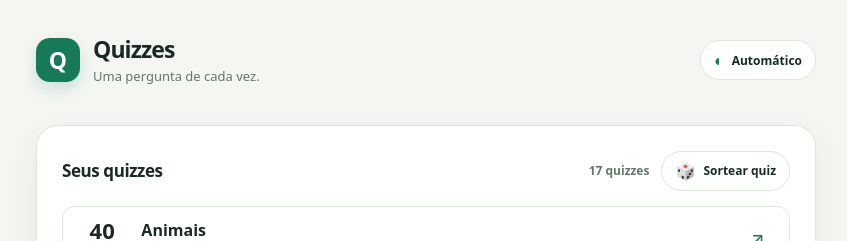
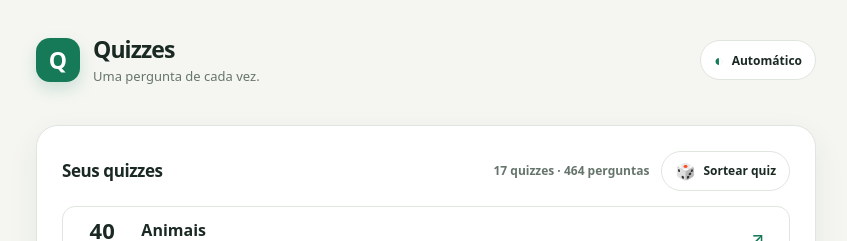
Before and after one commit to whatysonneves/quizzes, a website built with Vite: page index.html in a window 1280 px wide. Shown: the top 241 px of the page, without its empty margins (214-1061 px from the left). Built offline with nearby package versions, Linux system fonts and the light colour scheme; some packages are replaced by stand-ins of ours.

Commit message:
Adicionando na home um contador de quantas perguntas tem

```diff
--- a/src/styles.css
+++ b/src/styles.css
@@ -92,7 +92,7 @@ button:focus-visible { outline: 3px solid var(--focus); outline-offset: 3px; }
 .section-heading { justify-content: space-between; gap: 16px; margin-bottom: 15px; }
 .section-heading h2 { margin: 0; font: 800 17px "Inter Variable", ui-sans-serif, system-ui, sans-serif; letter-spacing: -.025em; }
 .home-list-actions { display: flex; align-items: center; gap: 12px; }
-.quiz-count { color: var(--muted); font-size: 12px; font-weight: 600; }
+.home-counts { color: var(--muted); font-size: 12px; font-weight: 600; white-space: nowrap; }
 .random-quiz-button { white-space: nowrap; }
 .random-quiz-button:hover { border-color: var(--accent); background: var(--surface-soft); }
 .quiz-list { display: grid; gap: 8px; }
--- a/src/views/home.ts
+++ b/src/views/home.ts
@@ -56,15 +56,23 @@ export function renderHome(options: HomeViewOptions): HTMLElement {
 	heading.textContent = "Seus quizzes";
 	const actions = document.createElement("div");
 	actions.className = "home-list-actions";
-	const count = document.createElement("span");
-	count.className = "quiz-count";
-	count.textContent = `${options.quizzes.length} ${options.quizzes.length === 1 ? "quiz" : "quizzes"}`;
+	const counts = document.createElement("span");
+	counts.className = "home-counts";
+	const quizCount = document.createElement("span");
+	quizCount.textContent = `${options.quizzes.length} ${options.quizzes.length === 1 ? "quiz" : "quizzes"}`;
+	const totalQuestions = options.quizzes.reduce(
+		(sum, quiz) => sum + quiz.questions.length,
+		0,
+	);
+	const questionCount = document.createElement("span");
+	questionCount.textContent = `${totalQuestions} ${totalQuestions === 1 ? "pergunta" : "perguntas"}`;
+	counts.append(quizCount, " · ", questionCount);
 	const randomButton = document.createElement("button");
 	randomButton.type = "button";
 	randomButton.className = "theme-toggle random-quiz-button";
 	randomButton.innerHTML = '<span aria-hidden="true">🎲</span><span>Sortear quiz</span>';
 	randomButton.addEventListener("click", options.onRandomQuiz);
-	actions.append(count, randomButton);
+	actions.append(counts, randomButton);
 	sectionHeading.append(heading, actions);
 	section.append(sectionHeading);
 
```
